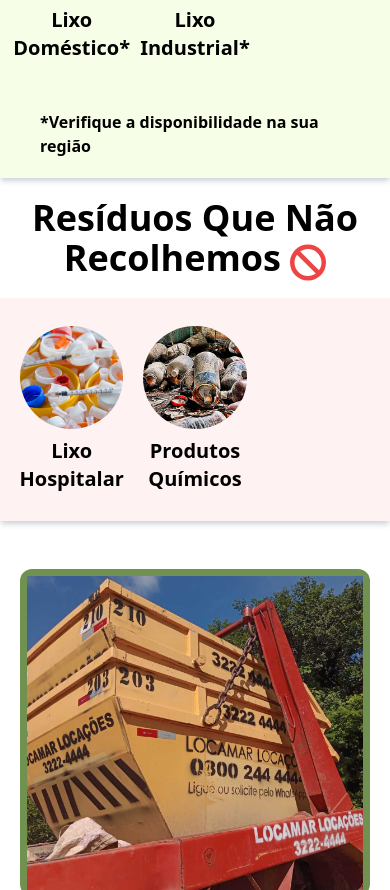
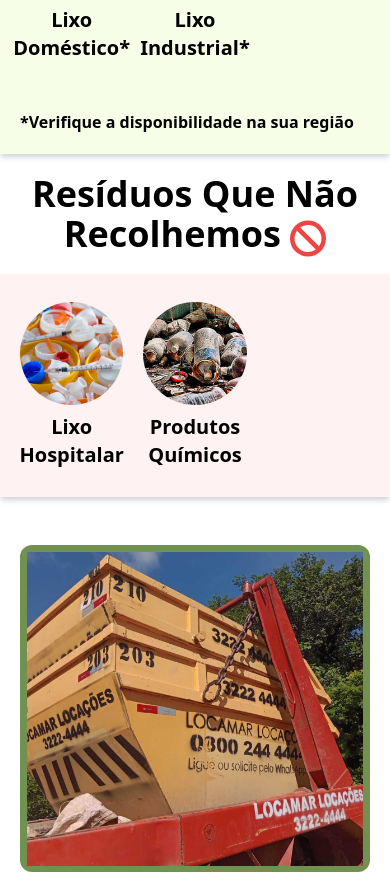
Before and after one commit to Durvaldo/Locamar, a Next.js app: page /cacamba in a window 390 px wide. Shown: the part 3478-4368 px from the top of the page. Built offline with nearby package versions, Linux system fonts and the light colour scheme.

Commit message:
Update CacambaMainPage.js

```diff
--- a/src/components/main_pages/CacambaMainPage.js
+++ b/src/components/main_pages/CacambaMainPage.js
@@ -143,7 +143,7 @@
                                 <p className="hidden md:block">O lixo ou resíduo industrial é aquele proveniente das indústrias, ou seja, do setor secundário.</p>
                             </div>
                         </div>
-                        <h3 className="self-start ml-5 p-5 font-bold">*Verifique a disponibilidade na sua região</h3>
+                        <h3 className="self-start lg:ml-5 p-5 font-bold">*Verifique a disponibilidade na sua região</h3>
                     </div>
                     <h1 className="text-center py-5">Resíduos Que Não Recolhemos <FontAwesomeIcon className="text-red-500" transform="down-2" icon={faBan}/></h1>
                     <div className="w-full flex justify-center bg-red-50 lg:rounded-3xl shadow-md lg:shadow-xl shadow-gray-300">
```
